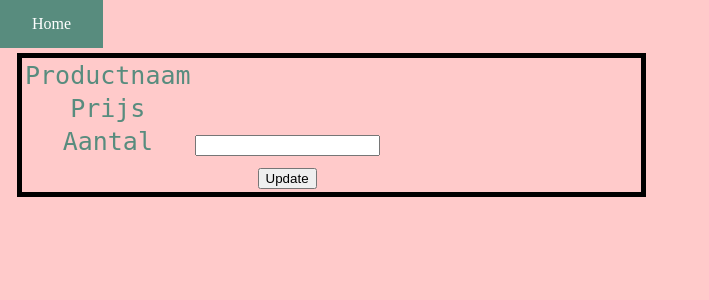
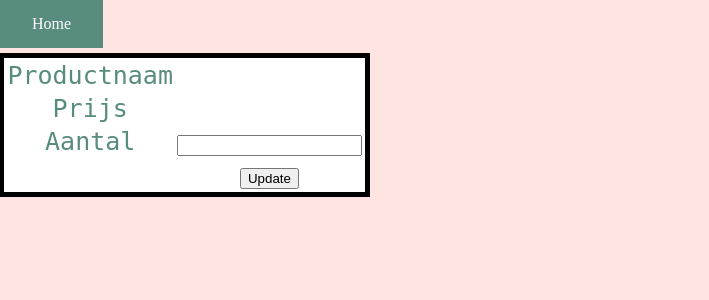
Before and after one commit to TobiasS1402/automatischopfrissen, a PHP site: page /edit.php?id=1 in a window 1280 px wide. Shown: the top 300 px of the page, without its empty margins (0-709 px from the left). Run offline with PHP 8.4, Linux system fonts and the light colour scheme; data that the repository does not hold is empty.

Commit message:
Update edit.php

```diff
--- a/html/edit.php
+++ b/html/edit.php
@@ -38,22 +38,25 @@ while($res = $result->fetch_assoc())
 <link rel='icon' href='favicon.png' type='image/x-icon'/>
 <title>Edit voorraadaantallen</title>
 </head>
+
 <style>
-
 form {
 float: left;
+position: absolute;
+top: 5.5%;
+left: -0.75%;
 border-collapse: collapse;
-width: 49%;
 color: #588c7e;
 font-family: monospace;
 font-size: 25px;
 border: 5px solid black;
 text-align: center;
 margin: 9px;
+background-color: #ffffff;
 }
 
 body {
-background-color: #ffcaca;
+background-color: #FFE4E1;
 }
 
 .button {
@@ -69,6 +72,10 @@ position: absolute;
 top: 0%;
 left: 0%;
 cursor: pointer;
+}
+
+td {
+background-color: #ffffff;
 }
 
 </style>
```
